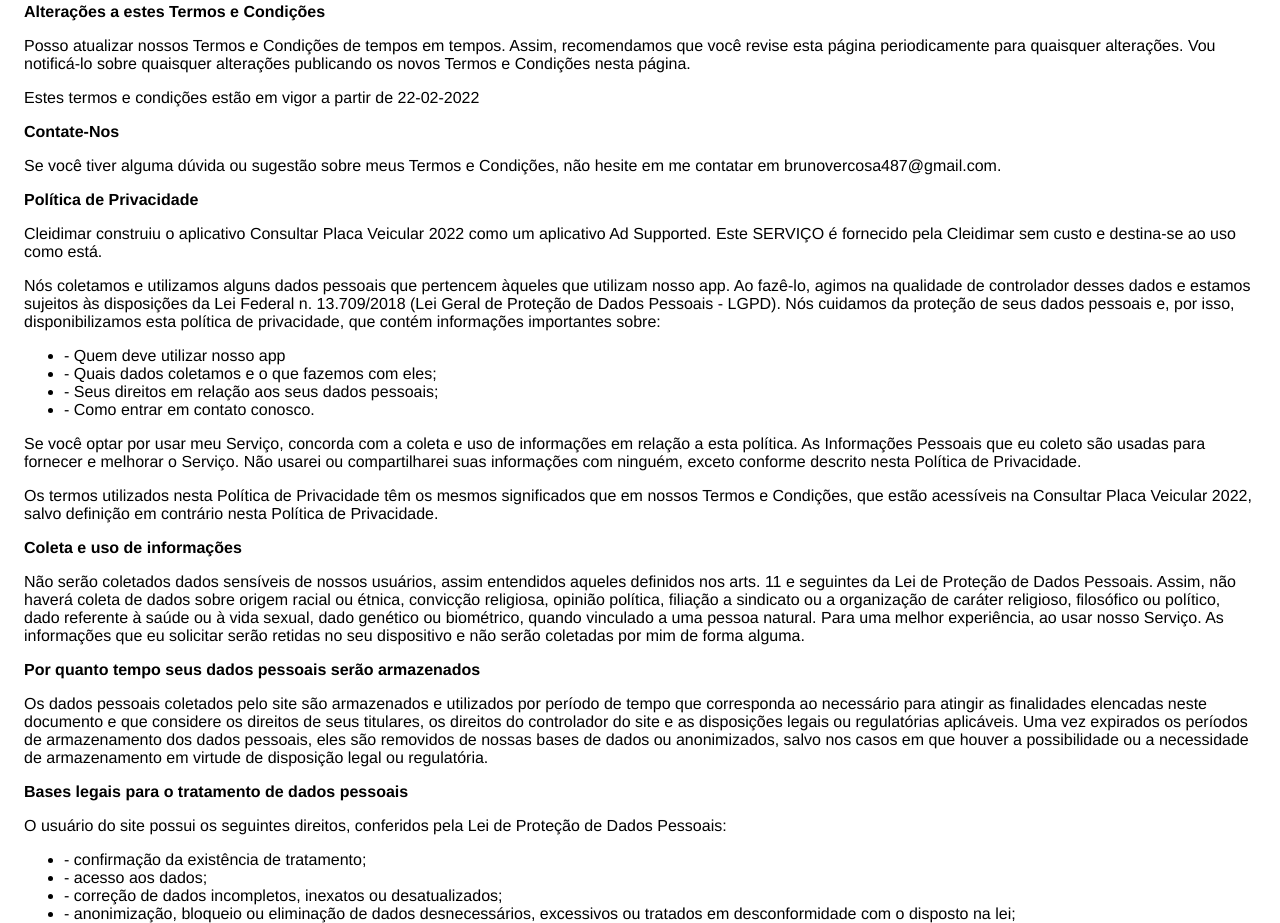
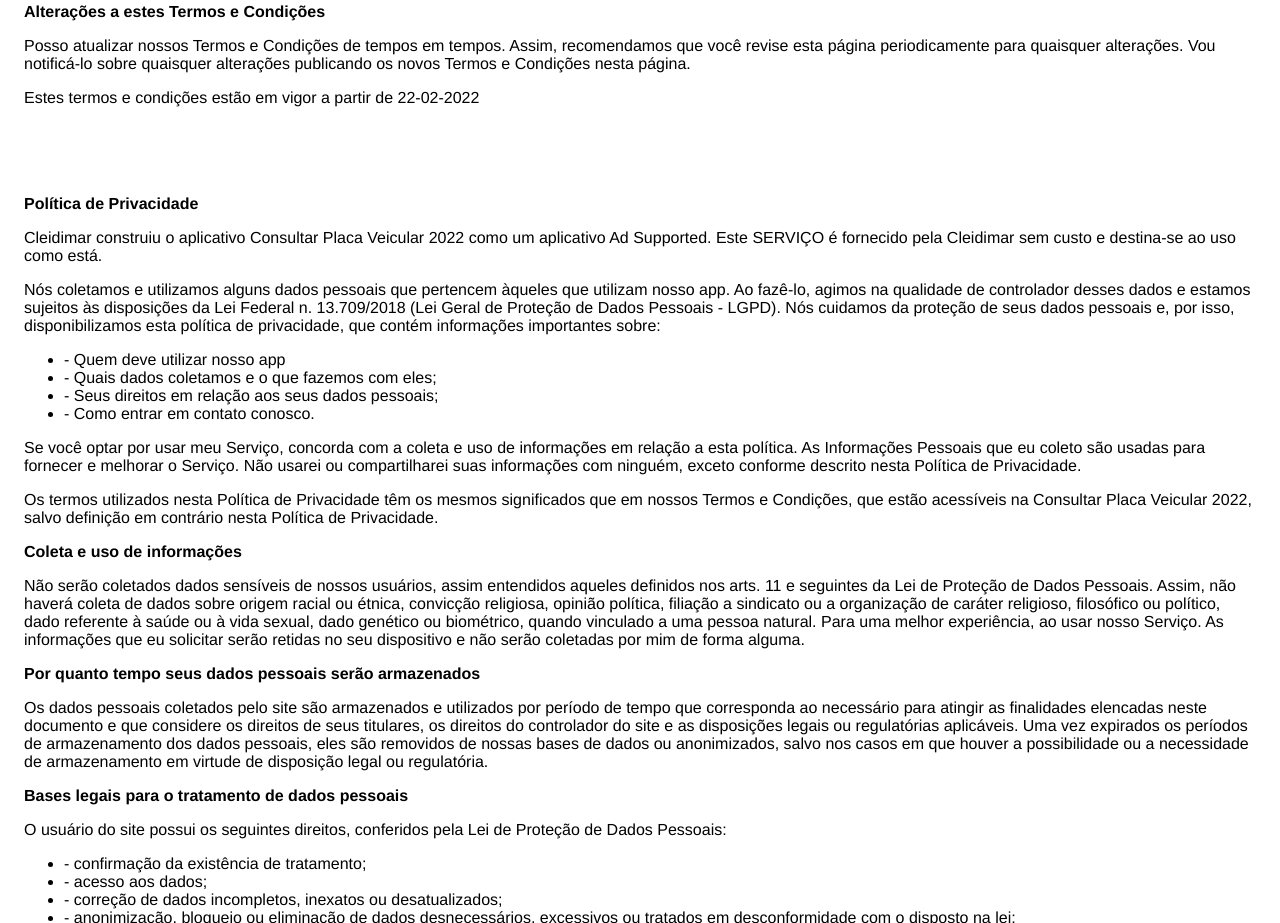
Before and after one commit to brunovercosa487/privacy, a plain HTML site: page terms_and_policy.html in a window 1280 px wide. Shown: the part 879-1802 px from the top of the page. Drawn offline with Linux system fonts and the light colour scheme.

Commit message:
Update terms_and_policy.html

```diff
--- a/terms_and_policy.html
+++ b/terms_and_policy.html
@@ -57,11 +57,8 @@
 <p>
     Estes termos e condições estão em vigor a partir de 22-02-2022
 </p>
-<p><strong>Contate-Nos</strong></p>
-<p>
-    Se você tiver alguma dúvida ou sugestão sobre meus Termos e Condições, não hesite em me contatar em brunovercosa487@gmail.com.
-</p>
-
+<br/><br/><br/>
+<br/>
 
 <strong>Política de Privacidade</strong>
 <p>
```
